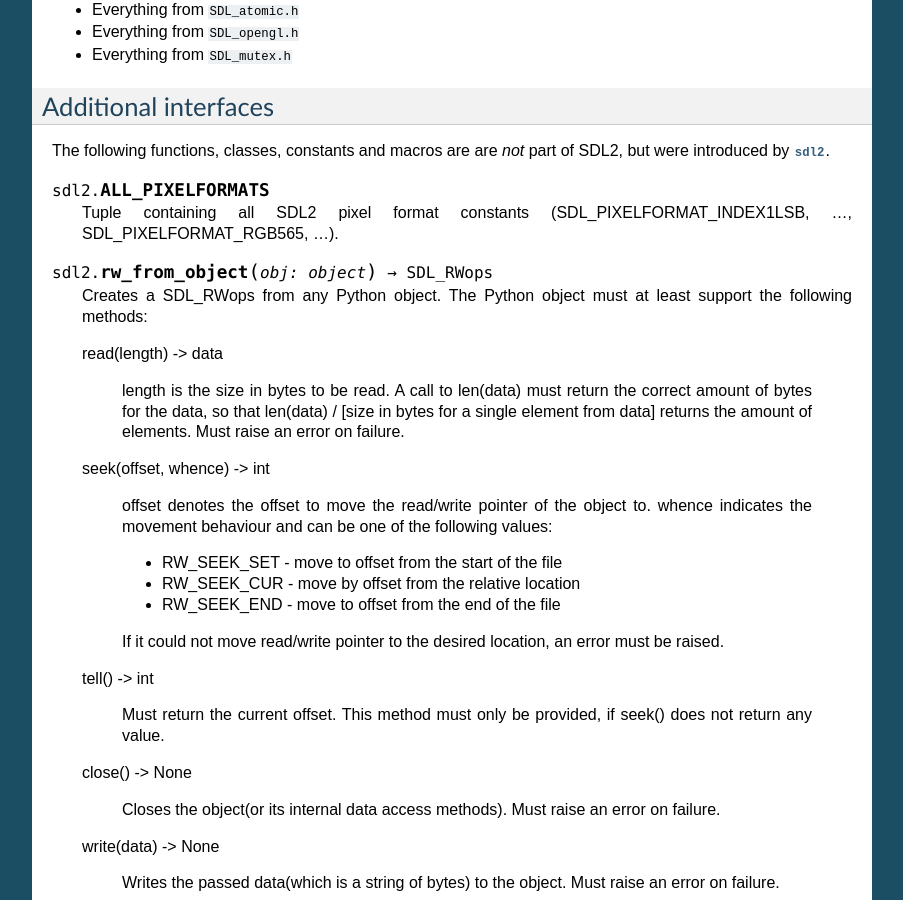
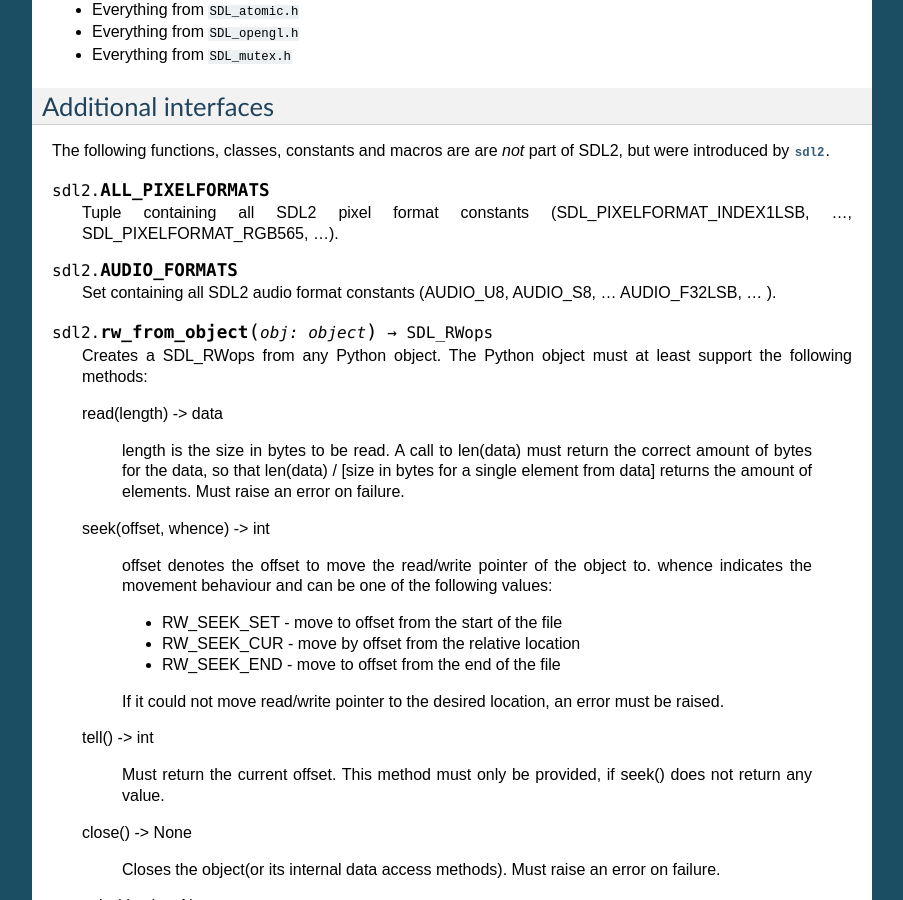
Before and after one commit to py-sdl/py-sdl2, a Sphinx documentation site: the page built from doc/modules/sdl2.rst, in a window 1280 px wide and 900 px high, scrolled down 1800 px. Shown: the whole window, without its empty margins (198-1101 px from the left). Built offline with Sphinx 7.4.7, drawn with Linux system fonts in a browser that asks for light colours.

Commit message:
Added AUDIO_FORMATS to __all__ in audio. Added doc entry to sdl2.rst for AUDIO_FORMATS

```diff
--- a/doc/modules/sdl2.rst
+++ b/doc/modules/sdl2.rst
@@ -123,6 +123,11 @@
    Tuple containing all SDL2 pixel format constants (SDL_PIXELFORMAT_INDEX1LSB,
    ..., SDL_PIXELFORMAT_RGB565, ...).
 
+.. data:: AUDIO_FORMATS
+
+   Set containing all SDL2 audio format constants (AUDIO_U8, AUDIO_S8,
+   ... AUDIO_F32LSB, ... ).
+
 .. function:: sdl2.rw_from_object(obj : object) -> SDL_RWops
 
    Creates a SDL_RWops from any Python object. The Python object must at least
```
Also changed, not shown: 1 other file.
